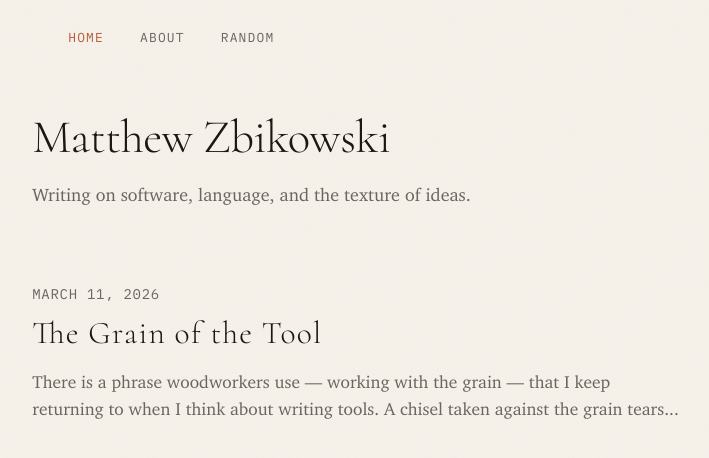
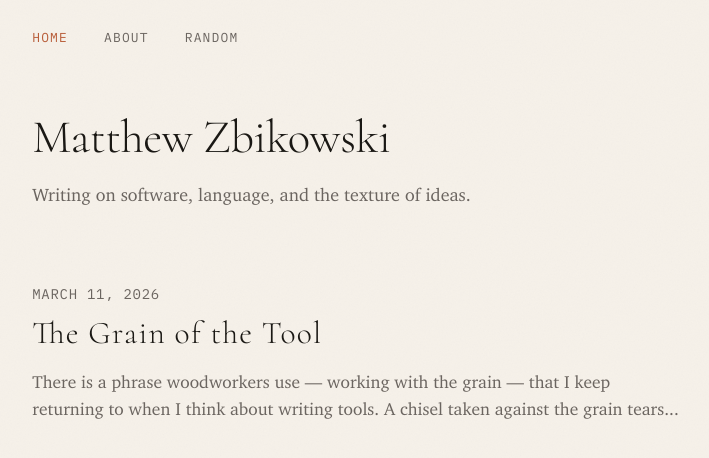
Before and after one commit to matt-zb/matt-zb.github.io, a Jekyll site: the page built from index.html, in a window 1280 px wide. Shown: the top 458 px of the page, without its empty margins (275-984 px from the left). Built offline with Jekyll 4.4.1, drawn with Linux system fonts in a browser that asks for light colours; some web fonts are replaced.

Commit message:
Align navbar with content at wide viewports
The min-width:1100px media query was zeroing horizontal padding on
.content but not .site-header, causing the nav to be offset by 2rem
relative to the body text. Apply the same padding reset to both.

https://claude.ai/code/session_01Be8Hbc8ywBiZABiRhYb4bV

```diff
--- a/assets/css/style.css
+++ b/assets/css/style.css
@@ -518,8 +518,8 @@ a.hl[data-pressure="3"] {
 }
 
 @media (min-width: 1100px) {
-  /* Slight breathing room at wide viewports */
-  .content {
+  .content,
+  .site-header {
     padding-left: 0;
     padding-right: 0;
   }
```
